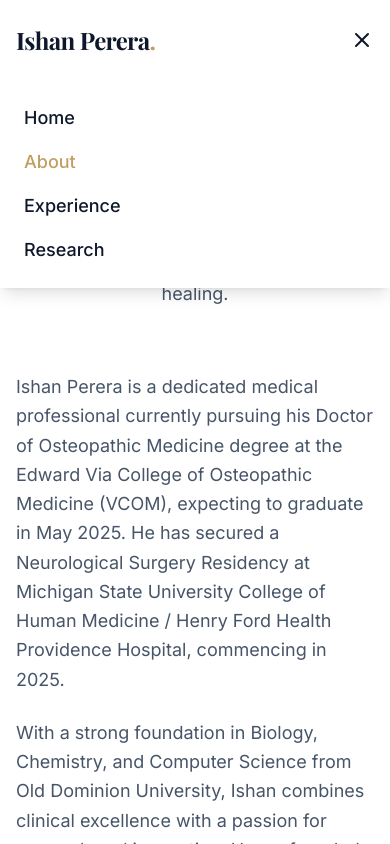
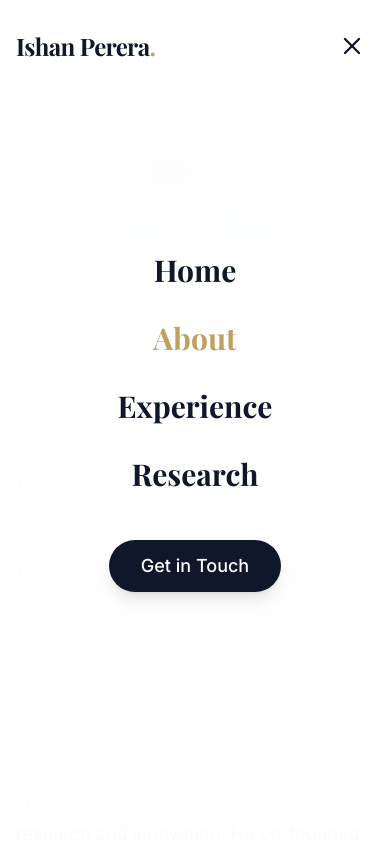
Before and after one commit to nmang004/Ishan-Portfolio, a React (Vite) app: page /about in a window 390 px wide. Both pictures are taken after a click on the button "Toggle menu". Shown: the top 844 px of the page. Built offline with nearby package versions, Linux system fonts and the light colour scheme.

Commit message:
feat: optimize mobile view and navigation

```diff
--- a/src/components/Hero.jsx
+++ b/src/components/Hero.jsx
@@ -18,7 +18,7 @@ const Hero = () => {
                     transition={{ duration: 0.8 }}
                 >
                     <h2 className="text-accent font-medium tracking-widest uppercase mb-4">Neurosurgeon & Researcher</h2>
-                    <h1 className="text-5xl md:text-7xl font-serif font-bold text-primary-dark mb-6">
+                    <h1 className="text-4xl md:text-7xl font-serif font-bold text-primary-dark mb-6">
                         {personalInfo.name}
                     </h1>
                     <p className="text-xl md:text-2xl text-secondary max-w-2xl mx-auto mb-10 font-light">
--- a/src/components/layout/Layout.jsx
+++ b/src/components/layout/Layout.jsx
@@ -20,6 +20,15 @@ const Navbar = () => {
         setIsOpen(false);
     }, [location]);
 
+    // Lock body scroll when menu is open
+    useEffect(() => {
+        if (isOpen) {
+            document.body.style.overflow = 'hidden';
+        } else {
+            document.body.style.overflow = 'unset';
+        }
+    }, [isOpen]);
+
     const navLinks = [
         { name: 'Home', path: '/' },
         { name: 'About', path: '/about' },
@@ -27,9 +36,39 @@ const Navbar = () => {
         { name: 'Research', path: '/research' },
     ];
 
+    const menuVariants = {
+        closed: {
+            opacity: 0,
+            x: "100%",
+            transition: {
+                type: "spring",
+                stiffness: 400,
+                damping: 40,
+                staggerChildren: 0.05,
+                staggerDirection: -1
+            }
+        },
+        open: {
+            opacity: 1,
+            x: 0,
+            transition: {
+                type: "spring",
+                stiffness: 400,
+                damping: 40,
+                staggerChildren: 0.07,
+                delayChildren: 0.2
+            }
+        }
+    };
+
+    const linkVariants = {
+        closed: { opacity: 0, x: 50 },
+        open: { opacity: 1, x: 0 }
+    };
+
     return (
         <nav className={`fixed w-full z-50 transition-all duration-300 ${scrolled ? 'bg-white/90 backdrop-blur-md shadow-sm py-4' : 'bg-transparent py-6'}`}>
-            <div className="container-custom flex justify-between items-center">
+            <div className="container-custom flex justify-between items-center relative z-50">
                 <Link to="/" className="text-2xl font-serif font-bold text-primary tracking-tight">
                     Ishan Perera<span className="text-accent">.</span>
                 </Link>
@@ -51,8 +90,12 @@ const Navbar = () => {
                 </div>
 
                 {/* Mobile Toggle */}
-                <button className="md:hidden text-primary" onClick={() => setIsOpen(!isOpen)}>
-                    {isOpen ? <X size={24} /> : <Menu size={24} />}
+                <button
+                    className="md:hidden text-primary p-2 z-50 relative"
+                    onClick={() => setIsOpen(!isOpen)}
+                    aria-label="Toggle menu"
+                >
+                    {isOpen ? <X size={28} /> : <Menu size={28} />}
                 </button>
             </div>
 
@@ -60,21 +103,28 @@ const Navbar = () => {
             <AnimatePresence>
                 {isOpen && (
                     <motion.div
-                        initial={{ opacity: 0, y: -20 }}
-                        animate={{ opacity: 1, y: 0 }}
-                        exit={{ opacity: 0, y: -20 }}
-                        className="absolute top-full left-0 w-full bg-white shadow-lg md:hidden"
+                        initial="closed"
+                        animate="open"
+                        exit="closed"
+                        variants={menuVariants}
+                        className="fixed inset-0 bg-white/95 backdrop-blur-xl z-40 flex flex-col justify-center items-center md:hidden"
                     >
-                        <div className="flex flex-col p-6 space-y-4">
+                        <div className="flex flex-col space-y-8 text-center">
                             {navLinks.map((link) => (
-                                <Link
-                                    key={link.name}
-                                    to={link.path}
-                                    className={`text-lg font-medium ${location.pathname === link.path ? 'text-accent' : 'text-primary'}`}
-                                >
-                                    {link.name}
+                                <motion.div key={link.name} variants={linkVariants}>
+                                    <Link
+                                        to={link.path}
+                                        className={`text-3xl font-serif font-bold ${location.pathname === link.path ? 'text-accent' : 'text-primary'}`}
+                                    >
+                                        {link.name}
+                                    </Link>
+                                </motion.div>
+                            ))}
+                            <motion.div variants={linkVariants}>
+                                <Link to="/contact" className="btn-primary px-8 py-3 text-lg mt-4 inline-block">
+                                    Get in Touch
                                 </Link>
-                            ))}
+                            </motion.div>
                         </div>
                     </motion.div>
                 )}
--- a/src/index.css
+++ b/src/index.css
@@ -30,7 +30,7 @@
   }
 
   .section-padding {
-    @apply py-20 md:py-32;
+    @apply py-16 md:py-32;
   }
 
   .btn-primary {
--- a/src/pages/About.jsx
+++ b/src/pages/About.jsx
@@ -69,7 +69,7 @@ const About = () => {
                         initial={{ opacity: 0, x: 20 }}
                         whileInView={{ opacity: 1, x: 0 }}
                         viewport={{ once: true }}
-                        className="lg:col-span-5 bg-surface-alt p-8 rounded-2xl border border-slate-100"
+                        className="lg:col-span-5 bg-surface-alt p-6 md:p-8 rounded-2xl border border-slate-100"
                     >
                         <h3 className="text-2xl font-serif font-bold text-primary mb-6">My Philosophy</h3>
                         <blockquote className="italic text-slate-600 mb-6 border-l-4 border-accent pl-4">
--- a/src/pages/Contact.jsx
+++ b/src/pages/Contact.jsx
@@ -82,7 +82,7 @@ const Contact = () => {
                         initial={{ opacity: 0, x: 20 }}
                         animate={{ opacity: 1, x: 0 }}
                         transition={{ delay: 0.4 }}
-                        className="bg-white p-8 rounded-2xl shadow-lg border border-slate-100"
+                        className="bg-white p-6 md:p-8 rounded-2xl shadow-lg border border-slate-100"
                     >
                         <form className="space-y-6" onSubmit={(e) => e.preventDefault()}>
                             <div className="grid grid-cols-1 sm:grid-cols-2 gap-6">
--- a/src/pages/Research.jsx
+++ b/src/pages/Research.jsx
@@ -35,7 +35,7 @@ const Research = () => {
         </motion.div>
 
         {/* Controls */}
-        <div className="max-w-5xl mx-auto mb-12 flex flex-col md:flex-row gap-6 items-center justify-between">
+        <div className="max-w-5xl mx-auto mb-12 flex flex-col-reverse md:flex-row gap-6 items-center justify-between">
           {/* Filter Tabs */}
           <div className="flex flex-wrap gap-2 justify-center">
             {filters.map((f) => (
```
